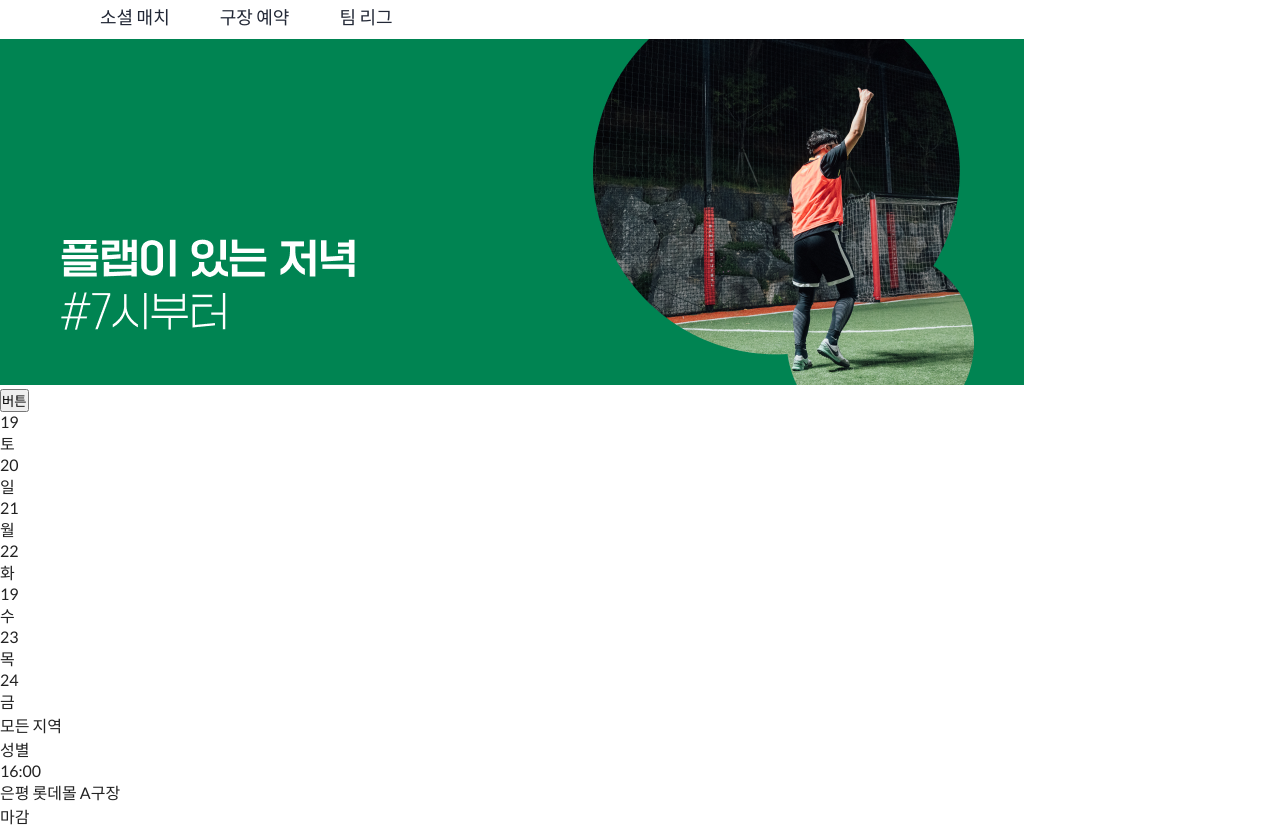
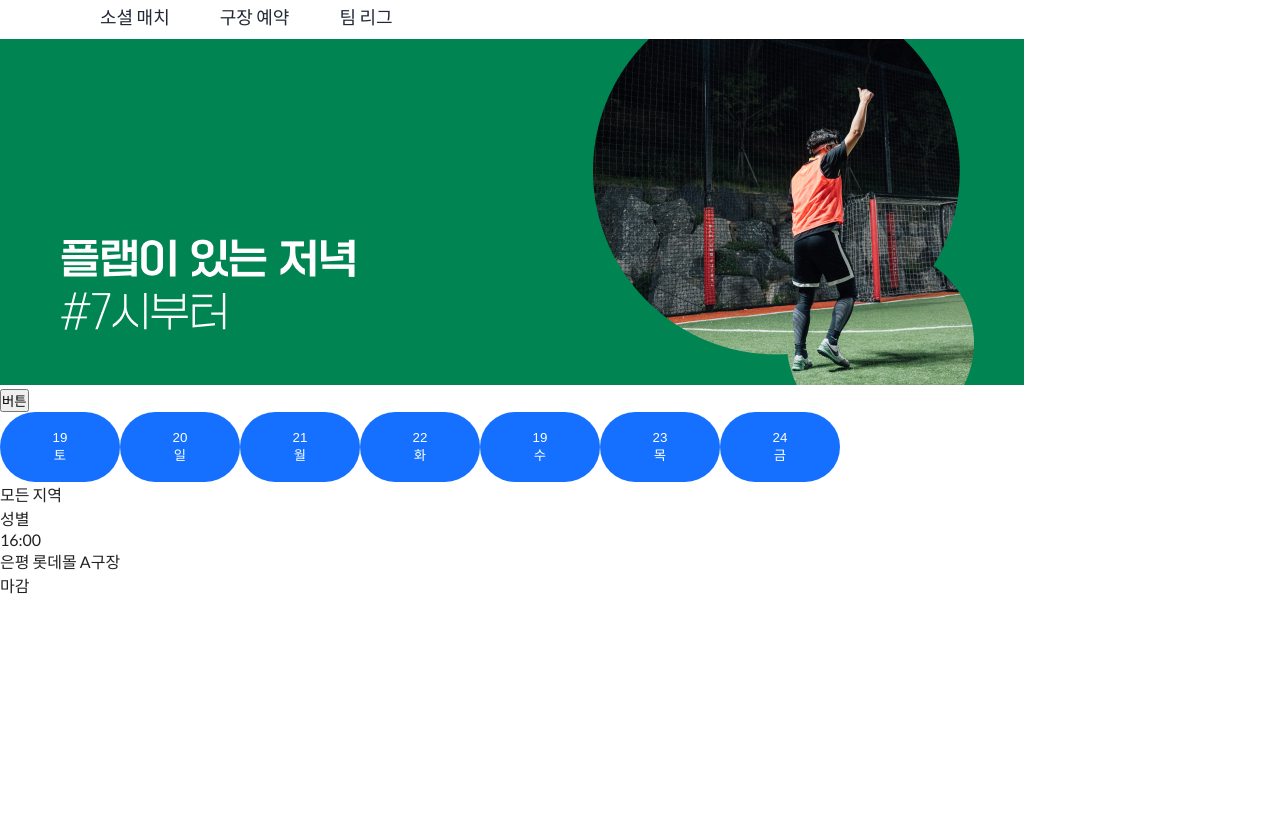
Before and after one commit to suhyeon21/soccer-matching, a plain HTML site: page index.html in a window 1280 px wide. Shown: the part 62-890 px from the top of the page. After the commit the page ends 800 px from the top, so only its background shows below. Drawn offline with Linux system fonts and the light colour scheme.

Commit message:
feat: 날짜 슬라이더 만들기 위한 틀

```diff
--- a/app.js
+++ b/app.js
@@ -3,6 +3,10 @@ const right = document.querySelector(".right");
 const banners = document.querySelector(".banners");
 const button = document.querySelector(".button");
 
+let counter = 1;
+
 button.addEventListener("click", function () {
-  banners.style.transform = "translate( -100em)";
+  counter++;
+  banners.style.transform = "translate(" + -100 * counter + "em)";
+  console.log(counter);
 });
--- a/index.html
+++ b/index.html
@@ -64,32 +64,46 @@
     <!-- date slider -->
     <ul class="dates">
       <li>
+        <button class="date-button">
           <p>19</p>
           <span>토</span>
+        </button>
       </li>
       <li>
+        <button class="date-button">
           <p>20</p>
           <span>일</span>
+        </button>
       </li>
       <li>
+        <button class="date-button">
           <p>21</p>
           <span>월</span>
+        </button>
       </li>
       <li>
+        <button class="date-button">
           <p>22</p>
           <span>화</span>
+        </button>
       </li>
       <li>
+        <button class="date-button">
           <p>19</p>
           <span>수</span>
+        </button>
       </li>
       <li>
+        <button class="date-button">
           <p>23</p>
           <span>목</span>
+        </button>
       </li>
       <li>
+        <button class="date-button">
           <p>24</p>
           <span>금</span>
+        </button>
       </li>
     </ul>
     <!-- data slider end -->
--- a/styles.css
+++ b/styles.css
@@ -68,3 +68,16 @@ body {
 }
 
 /* end of slider */
+
+.dates {
+  display: flex;
+  list-style: none;
+}
+.date-button {
+  width: 120px;
+  height: 70px;
+  background-color: #1570ff;
+  color: var(--mainWhite);
+  border-radius: 50px;
+  border: none;
+}
```
Lines whose indentation alone changed are shown as unchanged.
